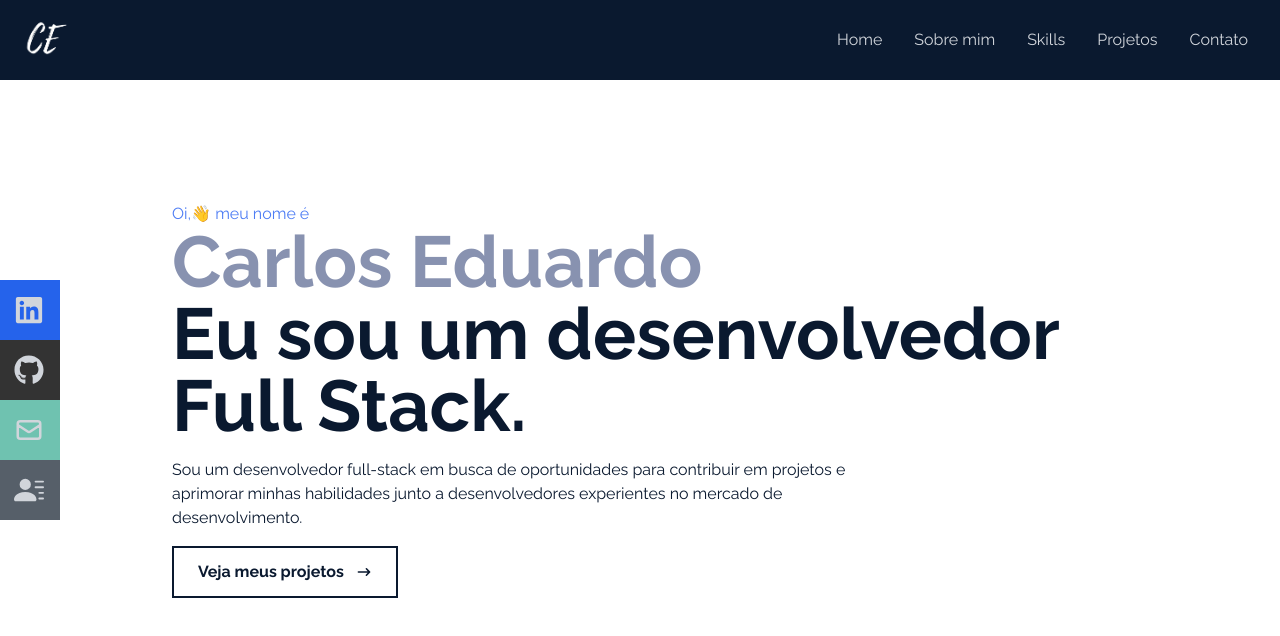
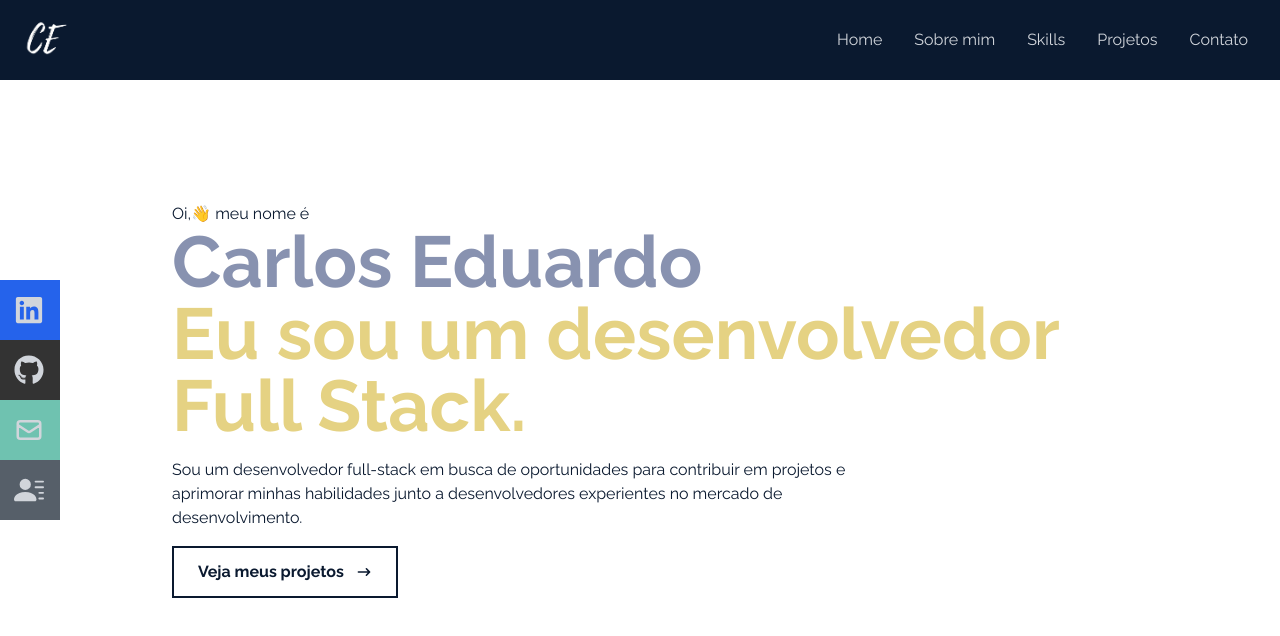
Before and after one commit to duca-meneses/my-portfolio, a React (Vite) app: page / in a window 1280 px wide. Shown: the top 636 px of the page. Built offline with nearby package versions, Linux system fonts and the light colour scheme.

Commit message:
style: :lipstick: Fazendo alteração nas cores do projeto

```diff
--- a/src/components/Home.jsx
+++ b/src/components/Home.jsx
@@ -8,9 +8,9 @@ const Home = () => {
 
         {/*Container*/}
         <div className='max-w-[1000px] mx-auto px-8 flex flex-col justify-center h-full'>
-            <p className='text-[#4d7cf4]'>Oi,👋 meu nome é </p>
+            <p className='text-[#0a192f]'>Oi,👋 meu nome é </p>
             <h1 className='text-4xl sm:text-7xl font-bold text-[#8892b0]'>Carlos Eduardo</h1>
-            <h2 className='text-4xl sm:text-7xl font-bold text-[#0a192f]'>Eu sou um desenvolvedor Full Stack.</h2>
+            <h2 className='text-4xl sm:text-7xl font-bold text-[#E5D283]'>Eu sou um desenvolvedor Full Stack.</h2>
             <p className='text-[#0a192f] py-4 max-w-[700px]'>Sou um desenvolvedor full-stack em busca de oportunidades para contribuir em projetos e aprimorar minhas habilidades junto a desenvolvedores experientes no mercado de desenvolvimento.</p>
         <div>
             <button className='text-[#0a192f] group font-bold border-2 border-[#0a192f] px-6 py-3 flex items-center hover:bg-[#0a192f] hover:text-white'>
```
